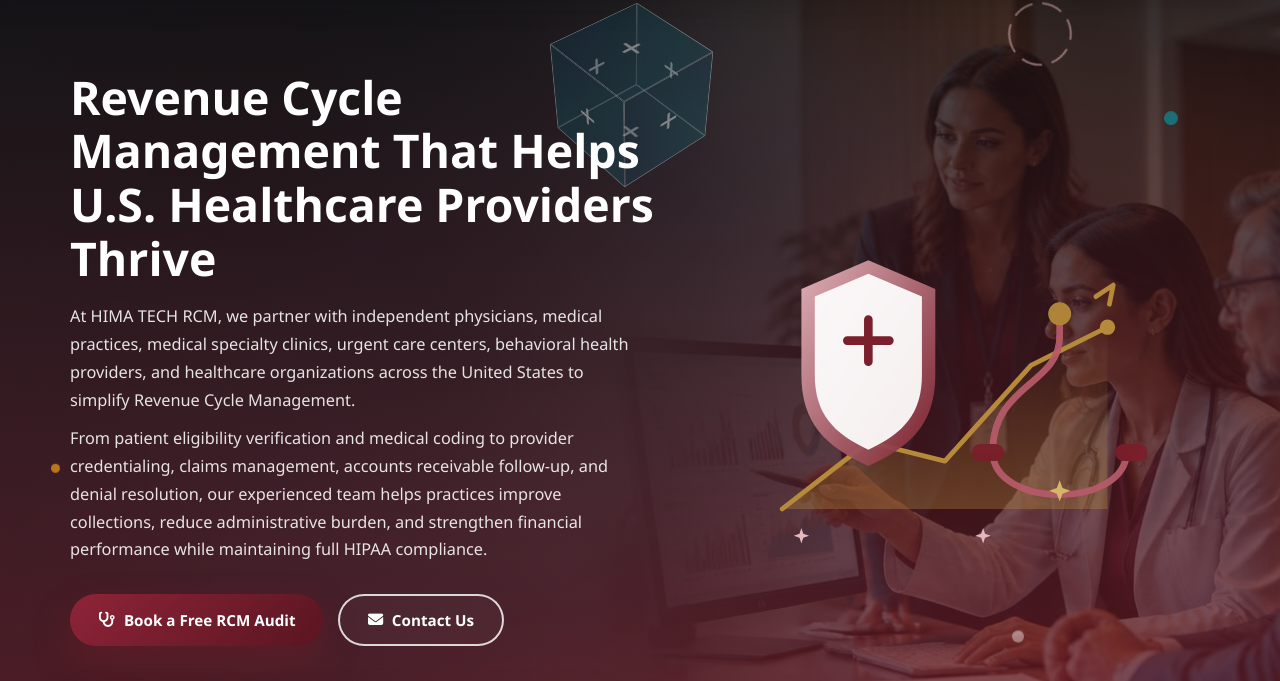
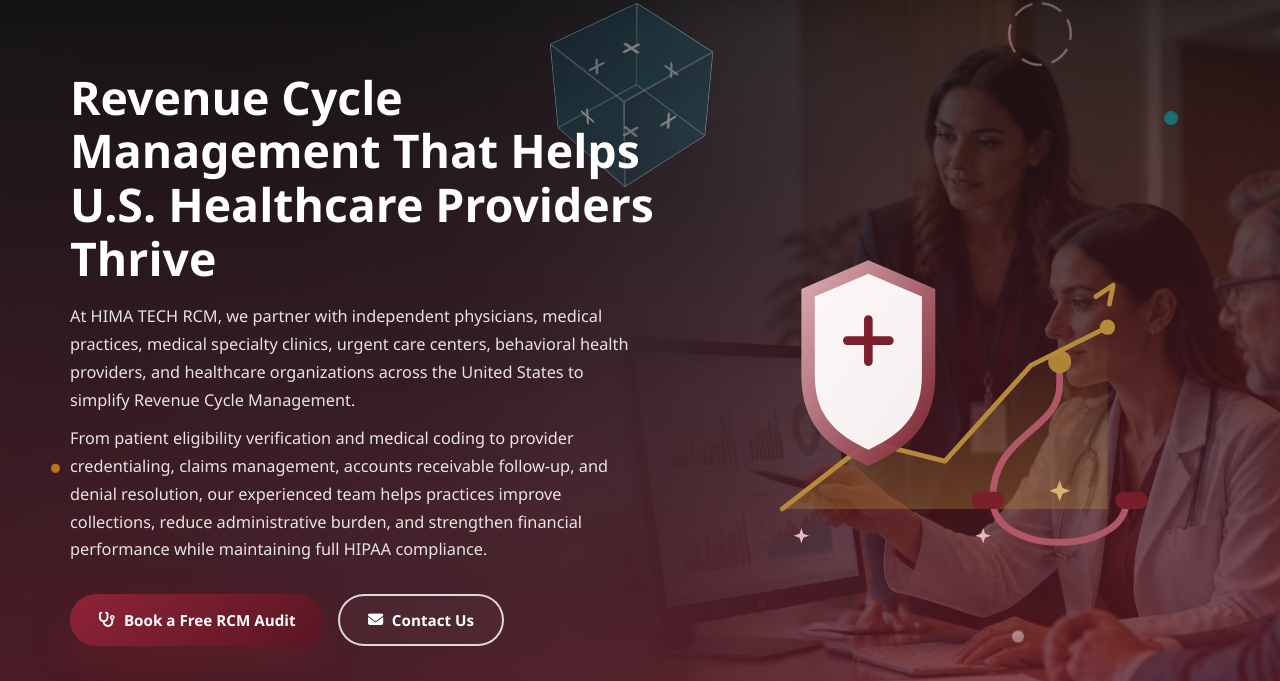
Before and after one commit to hifazkaloch56-dev/https-github.com-stellarsagency-hima-tech, a website: page index.html in a window 1280 px wide. Shown: the part 96-777 px from the top of the page. Drawn offline with Linux system fonts and the light colour scheme.

Commit message:
Update index.html

```diff
--- a/index.html
+++ b/index.html
@@ -1876,7 +1876,7 @@ iframe {
                 <path d="M70 62 v44 M48 84 h44" stroke="#7A1F2B" stroke-width="9" stroke-linecap="round"/>
               </g>
               <!-- Stethoscope -->
-              <g transform="translate(230 40)" opacity="0.95">
+              <g transform="translate(230 90)" opacity="0.95">
                 <path d="M30 200 C30 130 100 130 100 80" fill="none" stroke="#B65A6A" stroke-width="7" stroke-linecap="round"/>
                 <path d="M30 200 C30 260 170 260 170 200" fill="none" stroke="#B65A6A" stroke-width="7" stroke-linecap="round"/>
                 <path d="M100 80 V60" stroke="#B65A6A" stroke-width="7" stroke-linecap="round"/>
```
